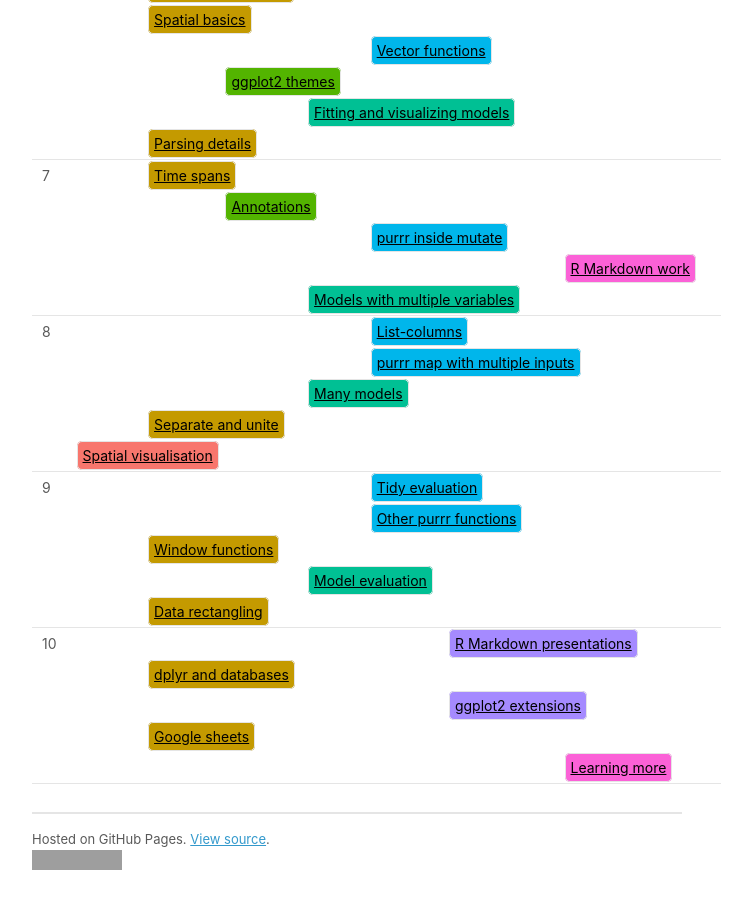
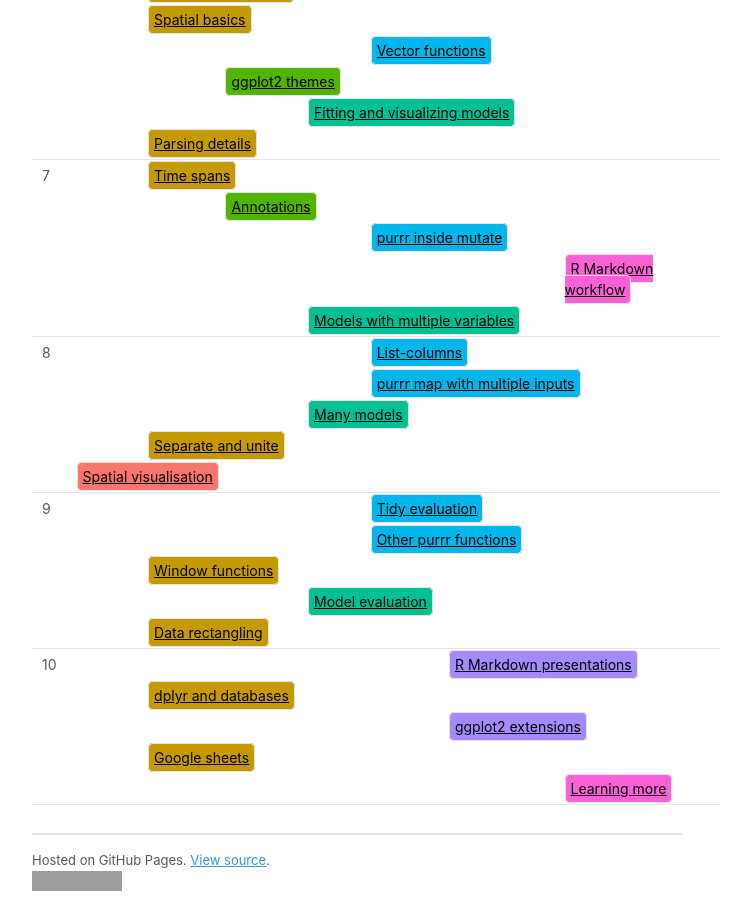
Before and after one commit to dcl-2019-01/curriculum, a Jekyll site: the page built from docs/index.md, in a window 1280 px wide and 900 px high, scrolled down 1264 px. Shown: the whole window, without its empty margins (283-1035 px from the left). Built offline with Jekyll 4.4.1, drawn with Linux system fonts in a browser that asks for light colours; our own code applies the rules of GitHub Pages for plain Markdown files; a script that is not in the unit is left out; grey boxes are pictures that could not be loaded.

```diff
--- a/docs/index.md
+++ b/docs/index.md
@@ -309,7 +309,7 @@
 <tr>
 <td></td>
   <td colspan="6"></td>
-  <td colspan="5"><a class="workflow" href="workflow-rmarkdown.html">R Markdown work</a></td>
+  <td colspan="5"><a class="workflow" href="workflow-rmarkdown.html">R Markdown workflow</a></td>
 </tr>
 <tr>
 <td></td>
```
